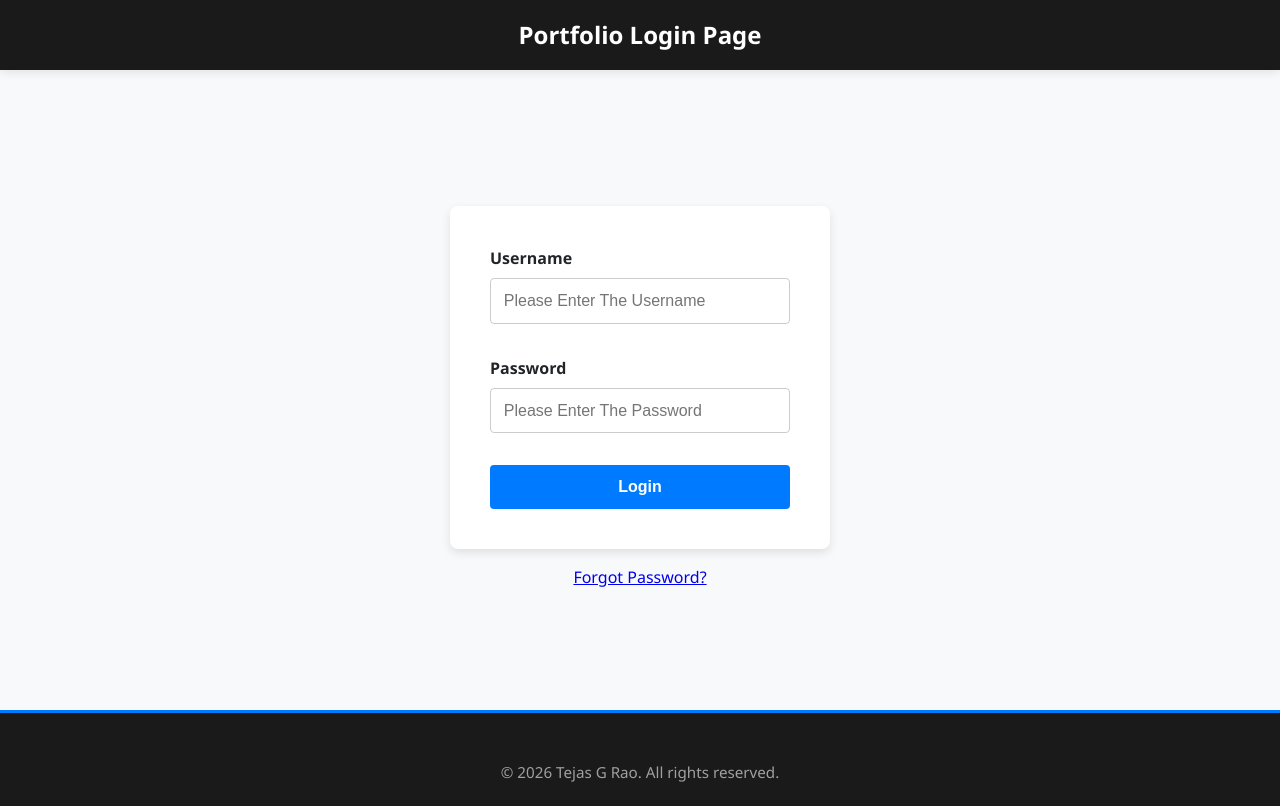
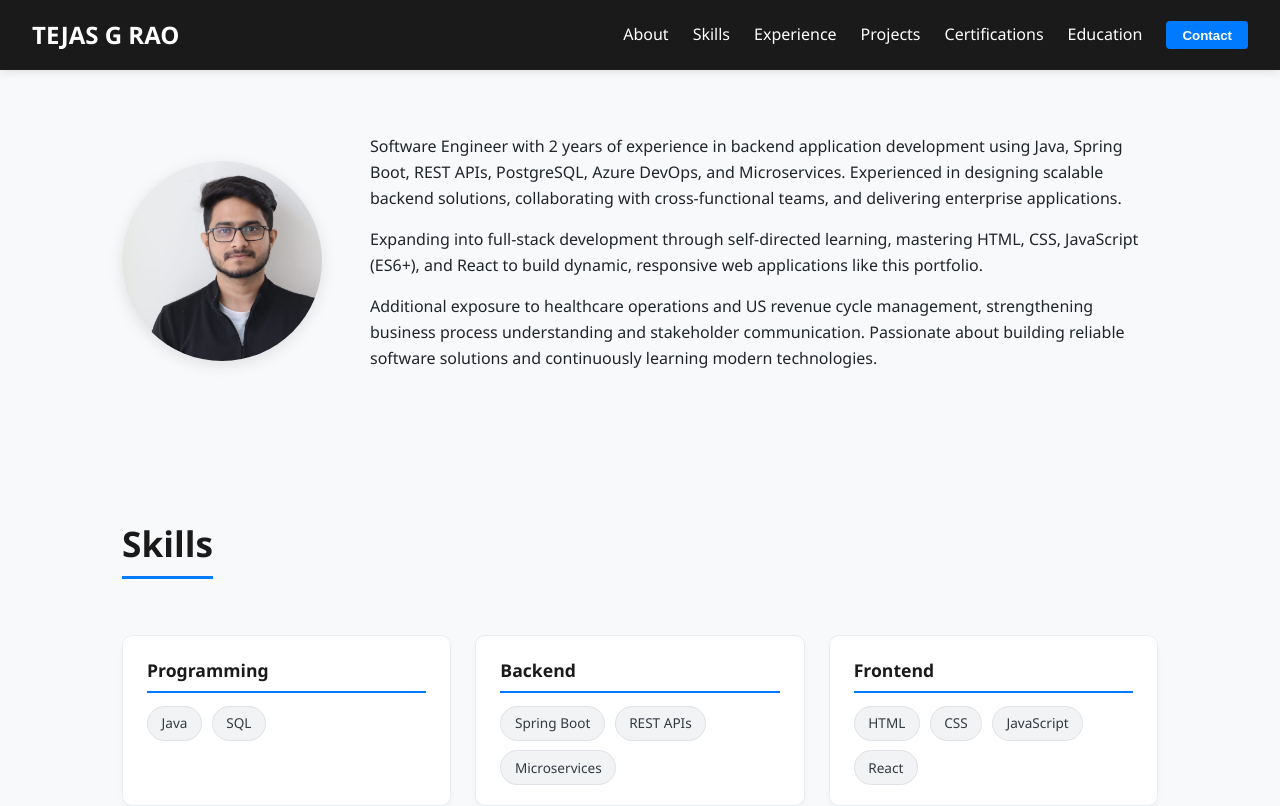
Before and after one commit to tez93/portfolio-app, a React (Vite) app: page / in a window 1280 px wide. Shown: the top 806 px of the page. Built offline with nearby package versions, Linux system fonts and the light colour scheme.

Commit message:
Refactor: remove login page, update navbar contact button, add Calculator & To-Do projects

```diff
--- a/src/App.jsx
+++ b/src/App.jsx
@@ -1,6 +1,5 @@
 import React from 'react';
 import { HashRouter as Router, Routes, Route, Navigate } from 'react-router-dom';
-import Login from './components/pages/Login';
 import Home from './components/pages/Home';
 import './App.css';
 
@@ -8,13 +7,13 @@ function App() {
   return (
     <Router>
       <Routes>
-        {/* Set Login as the default landing route */}
-        <Route path="/" element={<Login />} />
+        {/* Render Home directly as the root route */}
+        <Route path="/" element={<Home />} />
 
-        {/* Home page route */}
+        {/* Optional alias route pointing to Home */}
         <Route path="/tejas-portfolio" element={<Home />} />
 
-        {/* Redirect any unknown routes back to Login */}
+        {/* Catch-all route to redirect any unknown path to Home */}
         <Route path="*" element={<Navigate to="/" replace />} />
       </Routes>
     </Router>
--- a/src/components/Navbar.jsx
+++ b/src/components/Navbar.jsx
@@ -1,12 +1,10 @@
 import React from 'react';
 
-export default function Navbar({ onLogout }) {
-  // Smooth scroll handler that doesn't mess with the router URL
-  const scrollToSection = (e, id) => {
-    e.preventDefault();
-    const element = document.getElementById(id);
-    if (element) {
-      element.scrollIntoView({ behavior: 'smooth' });
+export default function Navbar() {
+  const scrollToContact = () => {
+    const contactSection = document.getElementById('contact');
+    if (contactSection) {
+      contactSection.scrollIntoView({ behavior: 'smooth' });
     }
   };
 
@@ -15,15 +13,18 @@ export default function Navbar({ onLogout }) {
       <h1>TEJAS G RAO</h1>
       <nav>
         <ul>
-          <li><a href="#about" onClick={(e) => scrollToSection(e, 'about')}>About</a></li>
-          <li><a href="#skills" onClick={(e) => scrollToSection(e, 'skills')}>Skills</a></li>
-          <li><a href="#professional-experience" onClick={(e) => scrollToSection(e, 'professional-experience')}>Experience</a></li>
-          <li><a href="#projects" onClick={(e) => scrollToSection(e, 'projects')}>Projects</a></li>
-          <li><a href="#certifications" onClick={(e) => scrollToSection(e, 'certifications')}>Certifications</a></li>
-          <li><a href="#education" onClick={(e) => scrollToSection(e, 'education')}>Education</a></li>
-          <li><a href="#contact" onClick={(e) => scrollToSection(e, 'contact')}>Contact</a></li>
+          <li><a href="#about">About</a></li>
+          <li><a href="#skills">Skills</a></li>
+          <li><a href="#professional-experience">Experience</a></li>
+          <li><a href="#projects">Projects</a></li>
+          <li><a href="#certifications">Certifications</a></li>
+          <li><a href="#education">Education</a></li>
+
+          {/* Blue Contact Button using your header nav button styling */}
           <li>
-            <button onClick={onLogout}>Logout</button>
+            <button type="button" onClick={scrollToContact}>
+              Contact
+            </button>
           </li>
         </ul>
       </nav>
--- a/src/components/pages/Home.jsx
+++ b/src/components/pages/Home.jsx
@@ -17,15 +17,15 @@ import CertCard from "../CertCard";
 import EducationCard from "../EducationCard";
 
 export default function Home() {
-  const navigate = useNavigate();
+
 
   useEffect(() => {
     console.log("Welcome to Tejas G Rao's Portfolio!");
   }, []);
 
-  const handleLogout = () => {
-    navigate("/");
-  };
+ const handleLogout = () => {
+  window.scrollTo({ top: 0, behavior: 'smooth' });
+};
 
   return (
     <div>
@@ -143,16 +143,16 @@ improvements within the software development lifecycle.
             linkUrl="https://github.com/tez93/portfolio-app" // Update with your actual GitHub link when hosted
           />
           <ProjectCard
-            title="Bridal Website"
-            description="A web application that allows users to book appointments for marriage makeup using JavaScript functionality."
-            linkText="Deepthi's Bridal Make"
-            linkUrl="https://deepthis-beauty-canvas.vercel.app/"
+            title="Beginner Calculator App"
+            description="A functional single-page calculator built with React and custom CSS. Features a dynamic layout, state-driven math operations (+, -, ×, ÷), division-by-zero validation, and step-by-step history tracking."
+            linkText="View Calculator Code"
+            linkUrl="https://github.com/tez93/calculator-app"
           />
           <ProjectCard
-            title="Dental Clinic"
-            description="A web application that allows users to book Dental Appointments with doctors using JavaScript functionality."
-            linkText="Keerthi Dental Clinic"
-            linkUrl="https://keerthidentalclinic.vercel.app/"
+            title="React To-Do Task Manager"
+            description="An interactive task management web application built using React hooks (useState). Demonstrates core CRUD functionality including task creation, dynamic array rendering using JavaScript .map(), and item deletion via array filtering."
+            linkText="View To-Do App Code"
+            linkUrl="https://github.com/tez93/todoapp"
           />
           <ProjectCard
             title="Assisto HRMS Web Application"
--- a/vite.config.js
+++ b/vite.config.js
@@ -1,12 +1,7 @@
-import { defineConfig } from 'vite';
-import react from '@vitejs/plugin-react';
+import { defineConfig } from 'vite'
+import react from '@vitejs/plugin-react'
 
-// https://vite.dev/config/
 export default defineConfig({
   plugins: [react()],
-  test: {
-    environment: 'jsdom',
-    globals: true,
-  },
-  base: '/portfolio-app/',
-});
+  base: '/portfolio-app/', // Matches your GitHub repository name
+})
```
